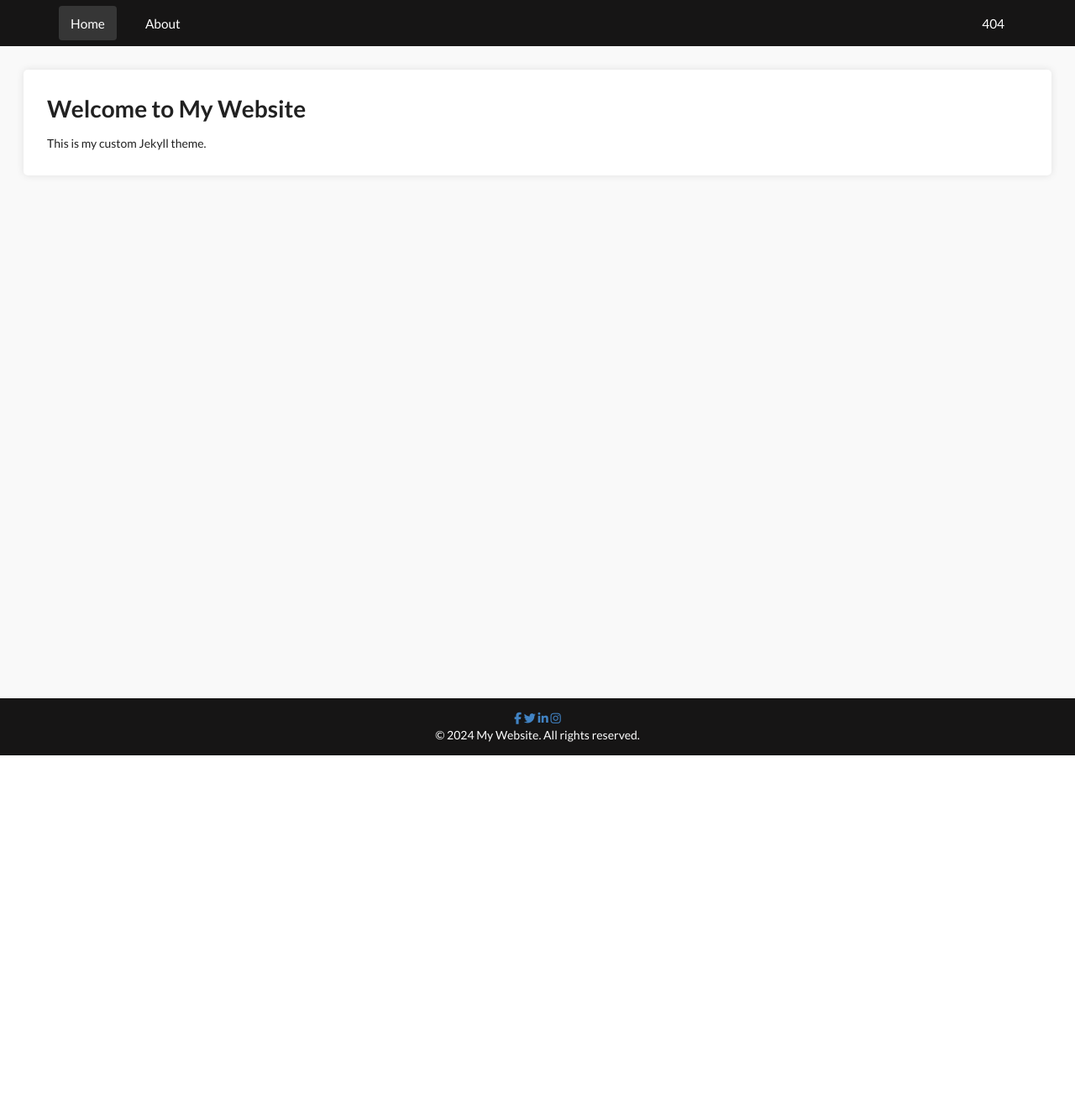
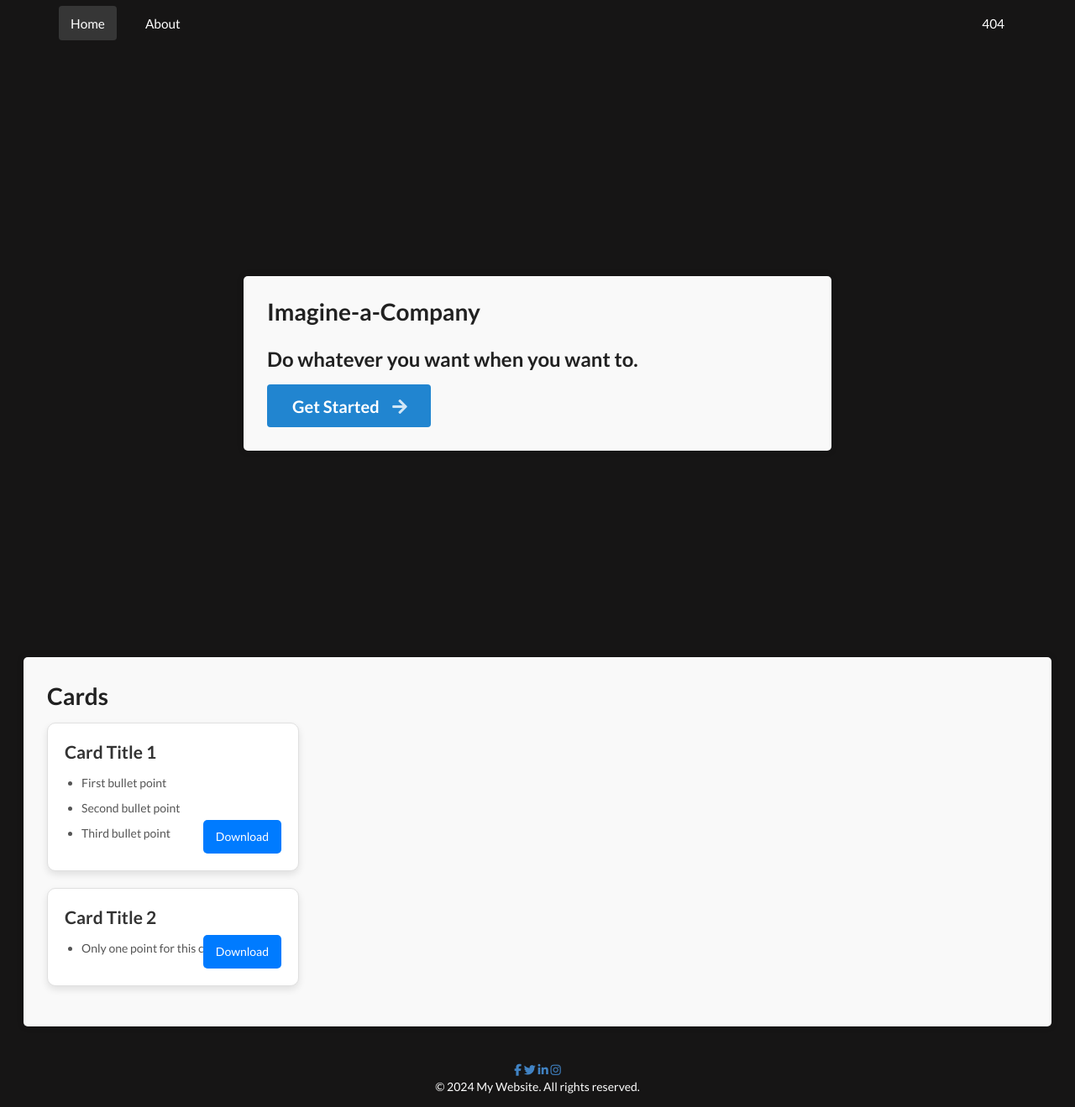
Before and after one commit to nikhilmenghani/home, a Jekyll site: the page built from index.markdown, in a window 1280 px wide. Shown: the whole page at 84% size. Built offline with Jekyll 4.4.1, drawn with Linux system fonts in a browser that asks for light colours; nearby versions of some CDN libraries; before the commit the page ends 900 px from its top, so only the background shows below that.

Commit message:
Add a card container

```diff
--- /dev/null
+++ b/_data/cards.yml
@@ -0,0 +1,13 @@
+cards:
+  - title: "Card Title 1"
+    is_accordion: true
+    content:
+      - "First bullet point"
+      - "Second bullet point"
+      - "Third bullet point"
+    download_link: "https://example.com/download1"
+  - title: "Card Title 2"
+    is_accordion: false
+    content:
+      - "Only one point for this card"
+    download_link: "https://example.com/download2"
--- /dev/null
+++ b/_includes/card.html
@@ -0,0 +1,26 @@
+<div class="card">
+    {% if include.is_accordion %}
+    <div class="card-header accordion-toggle">
+        <h3>{{ include.title }}</h3>
+    </div>
+    <div class="accordion-content">
+        <ul>
+            {% for item in include.content %}
+            <li>{{ item }}</li>
+            {% endfor %}
+        </ul>
+    </div>
+    {% else %}
+    <div class="card-header">
+        <h3>{{ include.title }}</h3>
+    </div>
+    <div class="card-content">
+        <ul>
+            {% for item in include.content %}
+            <li>{{ item }}</li>
+            {% endfor %}
+            <a href="{{ include.download_link }}" class="download-link">Download</a>
+        </ul>
+    </div>
+    {% endif %}
+</div>
--- a/_layouts/home.html
+++ b/_layouts/home.html
@@ -22,14 +22,14 @@
 
     <!-- Main Content -->
     <main class="page-content">
-        <div class="ui container">
-            {{ content }}
-        </div>
+        {{ content }}
     </main>
 
     <!-- Footer -->
     {% include footer.html %}
-    <script src="{{ " /assets/js/app.js" | relative_url }}"></script>
+    <script src="{{ "/assets/js/app.js" | relative_url }}"></script>
+    <script src="{{ "/assets/js/accordion.js" | relative_url }}"></script>
+
 </body>
 
 </html>
--- a/_sass/_base.scss
+++ b/_sass/_base.scss
@@ -1,6 +1,7 @@
 :root {
     --background-color: #161515;
     --background-color-hover: #363636;
+    --tinted-background-color: #f9f9f9;
     --text-color: #fff;
     --header-padding: 0.0rem;
     --footer-padding: 1rem;
--- /dev/null
+++ b/_sass/_card.scss
@@ -0,0 +1,52 @@
+.card {
+    border: 1px solid #e0e0e0;
+    padding: 20px;
+    border-radius: 10px;
+    box-shadow: 0 4px 8px rgba(0, 0, 0, 0.1);
+    max-width: 300px;
+    background-color: #fff;
+    margin-bottom: 20px;
+    position: relative;
+}
+
+.card-header h3 {
+    margin: 0;
+    font-size: 1.5em;
+    color: #333;
+    cursor: pointer;
+}
+
+.accordion-content {
+    display: none;
+    padding-top: 10px;
+}
+
+.accordion-toggle.active + .accordion-content {
+    display: block;
+}
+
+.card-content ul, .accordion-content ul {
+    padding-left: 20px;
+}
+
+.card-content li, .accordion-content li {
+    margin-bottom: 10px;
+    color: #555;
+}
+
+.download-link {
+    display: inline-block;
+    margin-top: 20px;
+    padding: 10px 15px;
+    background-color: #007bff;
+    color: #fff;
+    text-decoration: none;
+    border-radius: 5px;
+    position: absolute;
+    bottom: 20px;
+    right: 20px;
+}
+
+.download-link:hover {
+    background-color: #0056b3;
+}
--- a/_sass/_page.scss
+++ b/_sass/_page.scss
@@ -4,7 +4,7 @@
     display: flex;
     justify-content: center;
     align-items: start;
-    background-color: #f9f9f9; /* Example background color */
+    background-color: var(--background-color); /* Example background color */
 }
 
 .ui.container {
@@ -12,7 +12,27 @@
     width: 100%;
     margin: 0 auto;
     padding: 2rem;
-    background: #fff; /* Example background color */
+    background: var(--tinted-background-color); /* Example background color */
     box-shadow: 0 0 10px rgba(0, 0, 0, 0.1);
     border-radius: 5px;
 }
+
+.home {
+    width: 100%;
+}
+
+.first__container {
+    min-height: 700px;
+    display: flex;
+    justify-content: center;
+    align-items: center;
+    background-color: var(--background-color);
+}
+
+.second__container{
+    width: 100%;
+    display: flex;
+    justify-content: center;
+    align-items: center;
+    background-color: var(--tinted-background-color);
+}
--- a/assets/css/default.scss
+++ b/assets/css/default.scss
@@ -4,3 +4,4 @@
 @import "base";
 @import "page";
 @import "menu";
+@import "card";
--- /dev/null
+++ b/assets/js/accordion.js
@@ -0,0 +1,7 @@
+document.addEventListener('DOMContentLoaded', function() {
+    document.querySelectorAll('.accordion-toggle').forEach(toggle => {
+        toggle.addEventListener('click', function() {
+            this.classList.toggle('active');
+        });
+    });
+});
--- a/index.markdown
+++ b/index.markdown
@@ -3,6 +3,30 @@ layout: home
 title: Home
 ---
 
-# Welcome to My Website
+<div class="home">
+    <div class="first__container">
+        <div class="ui text container">
+            <h1 class="ui header">
+            Imagine-a-Company
+            </h1>
+            <h2>Do whatever you want when you want to.</h2>
+            <div class="ui huge primary button">Get Started <i class="right arrow icon"></i></div>
+        </div>
+    </div>
+    <div class="ui container">
 
-This is my custom Jekyll theme.
+        <h1>Cards</h1>
+
+        <div class="cards-container">
+            {% for card in site.data.cards.cards %}
+            {% include card.html
+                title=card.title
+                content=card.content
+                download_link=card.download_link
+                accordion_enabled=card.accordion_enabled
+                accordion_content=card.accordion_content
+            %}
+            {% endfor %}
+        </div>
+    </div>
+</div>
```
